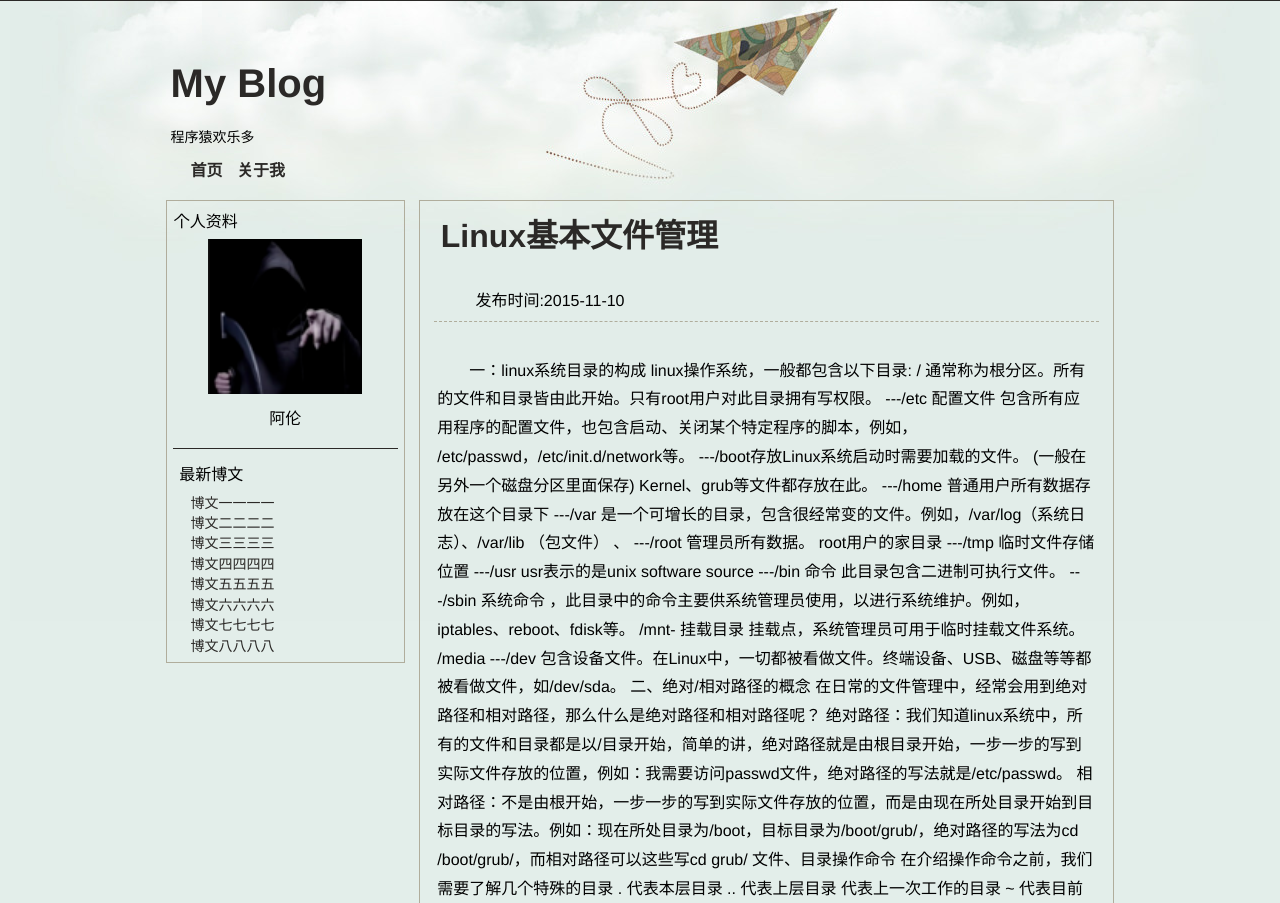
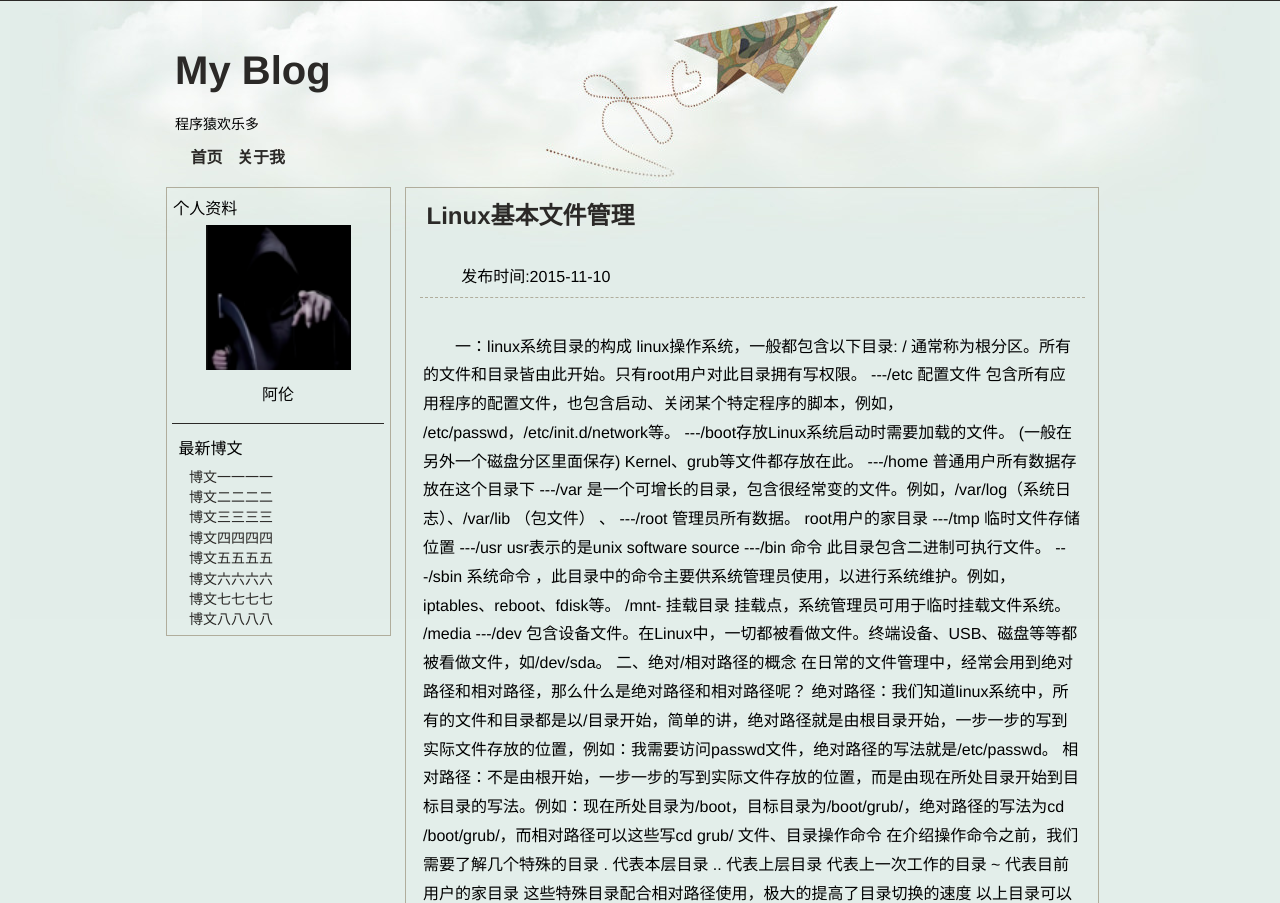
Before and after one commit to zrlyou/blog, a PHP site: page / in a window 1280 px wide. Shown: the part 39-942 px from the top of the page. Run offline with PHP 8.4, Linux system fonts and the light colour scheme.

Commit message:
change the width for the main-left class
change the width for the main-left class

```diff
--- a/css/index.css
+++ b/css/index.css
@@ -12,6 +12,9 @@ body {
 	background:url(../images/body_bg.jpg) repeat;
 	font:normal 100% Helvetica, Arial, sans-serif;
 	font-size:16px;
+}
+h1 {
+	font-size:1.5em;
 }
 .clear {
 	clear: both;
@@ -43,7 +46,7 @@ body {
 	padding:0px 10px;
 }
 .main {
-	margin-top:40px;
+	margin-top:3%;
 	background-position: center top;
 	background-repeat: no-repeat;
 	background-attachment: scroll;
@@ -59,10 +62,10 @@ body {
 	margin-right: auto;
 }
 .main-name {
-	margin-left: 5px;
+	margin-left: 1%;
 	width:40%;
 	height: auto;
-	padding-top:40px;
+	padding-top:3%;
 }
 .main-name h1 {
 	font-size: 2.5em;
@@ -91,7 +94,7 @@ body {
 }
 .main-left {
 	margin-top:1.5%;
-	width:25%;
+	width:23.5%;
 	float:left;
 	border:solid 1px #B0AD9C;
 	text-align:center;
```
